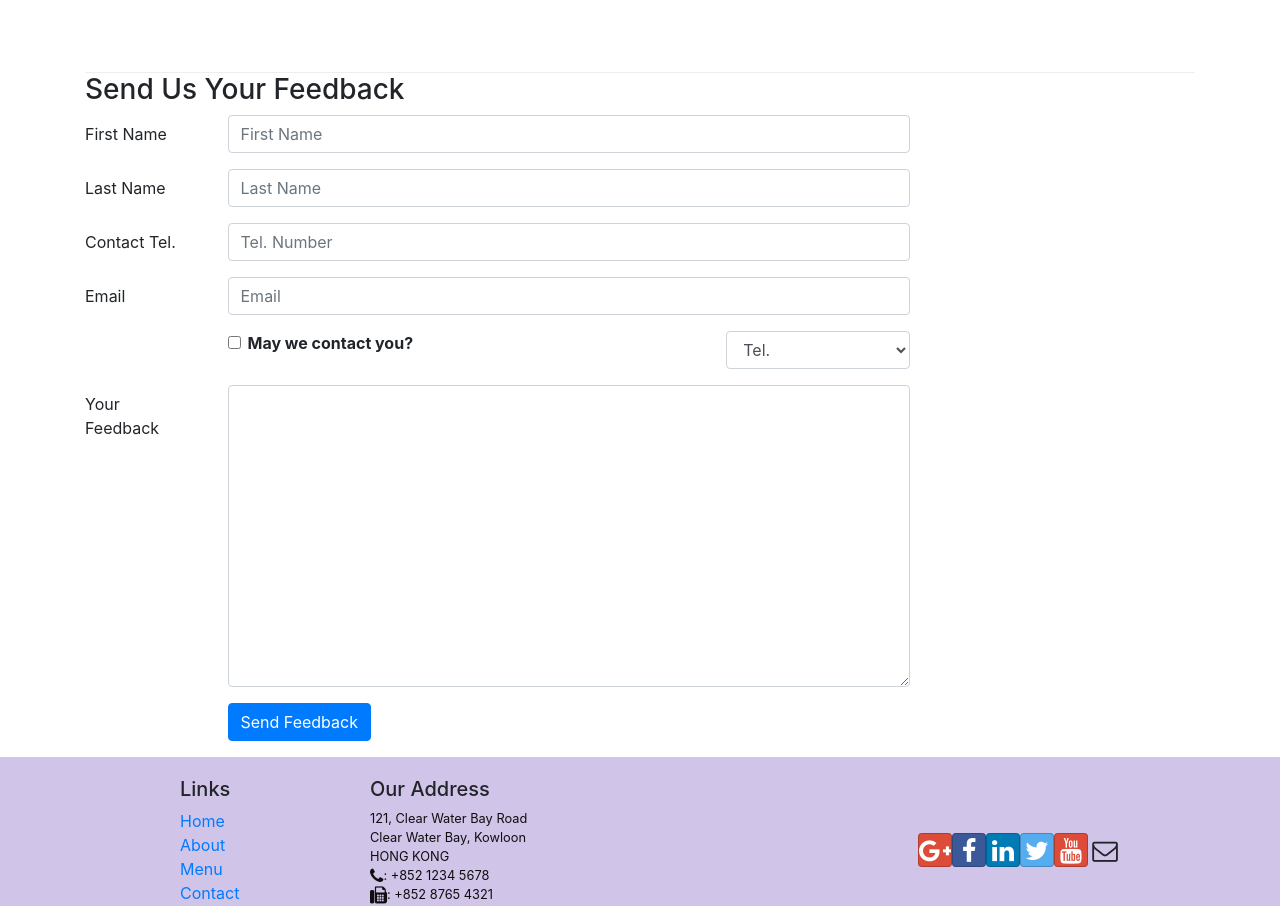
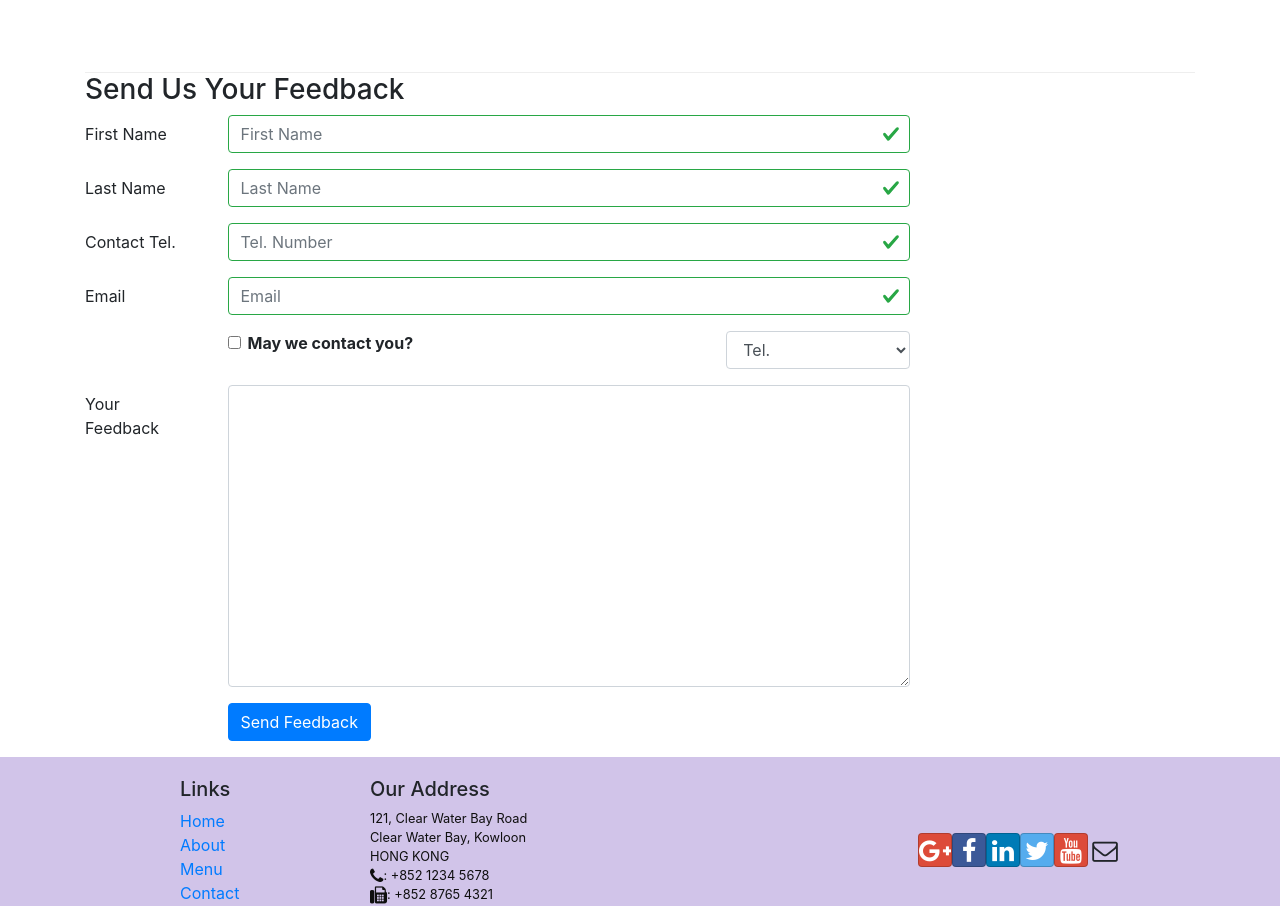
Before and after one commit to AtharvaTawde/react-tutorial, a React (Create React App) app: page /contactus in a window 1280 px wide. Shown: the part 799-1705 px from the top of the page. Built offline with nearby package versions, Linux system fonts and the light colour scheme.

Commit message:
Controlled Form Validation

```diff
--- a/src/components/ContactComponent.js
+++ b/src/components/ContactComponent.js
@@ -1,5 +1,5 @@
 import React, { Component } from 'react';
-import { Breadcrumb, BreadcrumbItem, Button, Form, FormGroup, Label, Input, Col } from 'reactstrap';
+import { Breadcrumb, BreadcrumbItem, Button, Form, FormGroup, Label, Input, Col, FormFeedback } from 'reactstrap';
 import { Link } from 'react-router-dom';
 
 class Contact extends Component {
@@ -14,9 +14,16 @@
 			message: '',
 			agree: false,
 			contactType: 'Tel.',
+			touched: {
+				firstname: false,
+				lastname: false,
+				telnum: false,
+				email: false,
+			},
 		};
 		this.handleSubmit = this.handleSubmit.bind(this);
 		this.handleInputChange = this.handleInputChange.bind(this);
+		this.handleBlur = this.handleBlur.bind(this);
 	}
 
 	handleInputChange(event) {
@@ -35,7 +42,46 @@
 		event.preventDefault(); // prevents page from refreshing
 	}
 
+	handleBlur = (field) => (evt) => {
+		this.setState({
+			touched: { ...this.state.touched, [field]: true }
+		});
+	}
+
+	validate(firstname, lastname, telnum, email) {
+		const errors = {
+			firstname: '',
+			lastname: '',
+			telnum: '',
+			email: '',
+		}
+
+		if (this.state.touched.firstname && firstname.length < 3) {
+			errors.firstname = 'First Name should be >= 3 characters';
+		} else if (this.state.touched.firstname && firstname.length > 10) {
+			errors.firstname = 'First Name should be <= 10 characters';
+		}
+
+		if (this.state.touched.lastname && lastname.length < 3) {
+			errors.lastname = 'Last Name should be >= 3 characters';
+		} else if (this.state.touched.lastname && lastname.length > 10) {
+			errors.lastname = 'Last Name should be <= 10 characters';
+		}
+
+		const reg = /^\d+$/;
+		if (this.state.touched.telnum && !reg.test(telnum)) {
+			errors.telnum = "Tel. Number should contain only numbers.";
+		}
+
+		if (this.state.touched.email && email.split('').filter(x => x === '@').length !== 1) {
+			errors.email = "Email should contain an @ sign.";
+		}
+
+		return errors;
+	}
+
 	render() {
+		const errors = this.validate(this.state.firstname, this.state.lastname, this.state.telnum, this.state.email);
 		return (
 			<div className="container" >
 				<div className="row">
@@ -83,36 +129,63 @@
 							<FormGroup row>
 								<Label htmlFor="firstname" md={2}>First Name</Label>
 								<Col md={10}>
-									<Input type="text" id="firstname" name="firstname" placeholder="First Name" value={this.state.firstname} onChange={this.handleInputChange} />
+									<Input type="text" id="firstname" name="firstname" placeholder="First Name"
+										value={this.state.firstname}
+										onChange={this.handleInputChange}
+										valid={errors.firstname === ''}
+										invalid={errors.firstname !== ''}
+										onBlur={this.handleBlur('firstname')}
+									/>
+									<FormFeedback>{errors.firstname}</FormFeedback>
 								</Col>
 							</FormGroup>
 							<FormGroup row>
 								<Label htmlFor="lastname" md={2}>Last Name</Label>
 								<Col md={10}>
-									<Input type="text" id="lastname" name="lastname" placeholder="Last Name" value={this.state.lastname} onChange={this.handleInputChange} />
+									<Input type="text" id="lastname" name="lastname" placeholder="Last Name"
+										value={this.state.lastname}
+										onChange={this.handleInputChange}
+										valid={errors.lastname === ''}
+										invalid={errors.lastname !== ''}
+										onBlur={this.handleBlur('lastname')} />
+									<FormFeedback>{errors.lastname}</FormFeedback>
 								</Col>
 							</FormGroup>
 							<FormGroup row>
 								<Label htmlFor="telnum" md={2}>Contact Tel.</Label>
 								<Col md={10}>
-									<Input type="tel" id="telnum" name="telnum" placeholder="Tel. Number" value={this.state.telnum} onChange={this.handleInputChange} />
+									<Input type="tel" id="telnum" name="telnum" placeholder="Tel. Number"
+										value={this.state.telnum}
+										onChange={this.handleInputChange}
+										valid={errors.telnum === ''}
+										invalid={errors.telnum !== ''}
+										onBlur={this.handleBlur('telnum')}
+									/>
+									<FormFeedback>{errors.telnum}</FormFeedback>
 								</Col>
 							</FormGroup>
 							<FormGroup row>
 								<Label htmlFor="email" md={2}>Email</Label>
 								<Col md={10}>
-									<Input type="email" id="email" name="email" placeholder="Email" value={this.state.email} onChange={this.handleInputChange} />
+									<Input type="email" id="email" name="email" placeholder="Email"
+										value={this.state.email}
+										onChange={this.handleInputChange}
+										valid={errors.email === ''}
+										invalid={errors.email !== ''}
+										onBlur={this.handleBlur('email')}
+									/>
+									<FormFeedback>{errors.email}</FormFeedback>
 								</Col>
 							</FormGroup>
 							<FormGroup row>
-								<Col md={{size: 6, offset: 2}}>
+								<Col md={{ size: 6, offset: 2 }}>
 									<FormGroup check>
 										<Label check>
 											<Input type="checkbox" name="agree" checked={this.state.agree} onChange={this.handleInputChange} /> {' '} <strong>May we contact you?</strong>
 										</Label>
 									</FormGroup>
 								</Col>
-								<Col md={{size: 3, offset: 1}}>
+								<Col md={{ size: 3, offset: 1 }}>
 									<Input type="select" name="contactType" value={this.state.contactType} onChange={this.handleInputChange} >
 										<option>Tel.</option>
 										<option>Email</option>
@@ -126,7 +199,7 @@
 								</Col>
 							</FormGroup>
 							<FormGroup row>
-								<Col md={{size: 10, offset: 2}}>
+								<Col md={{ size: 10, offset: 2 }}>
 									<Button type="submit" color="primary">Send Feedback</Button>
 								</Col>
 							</FormGroup>
```
